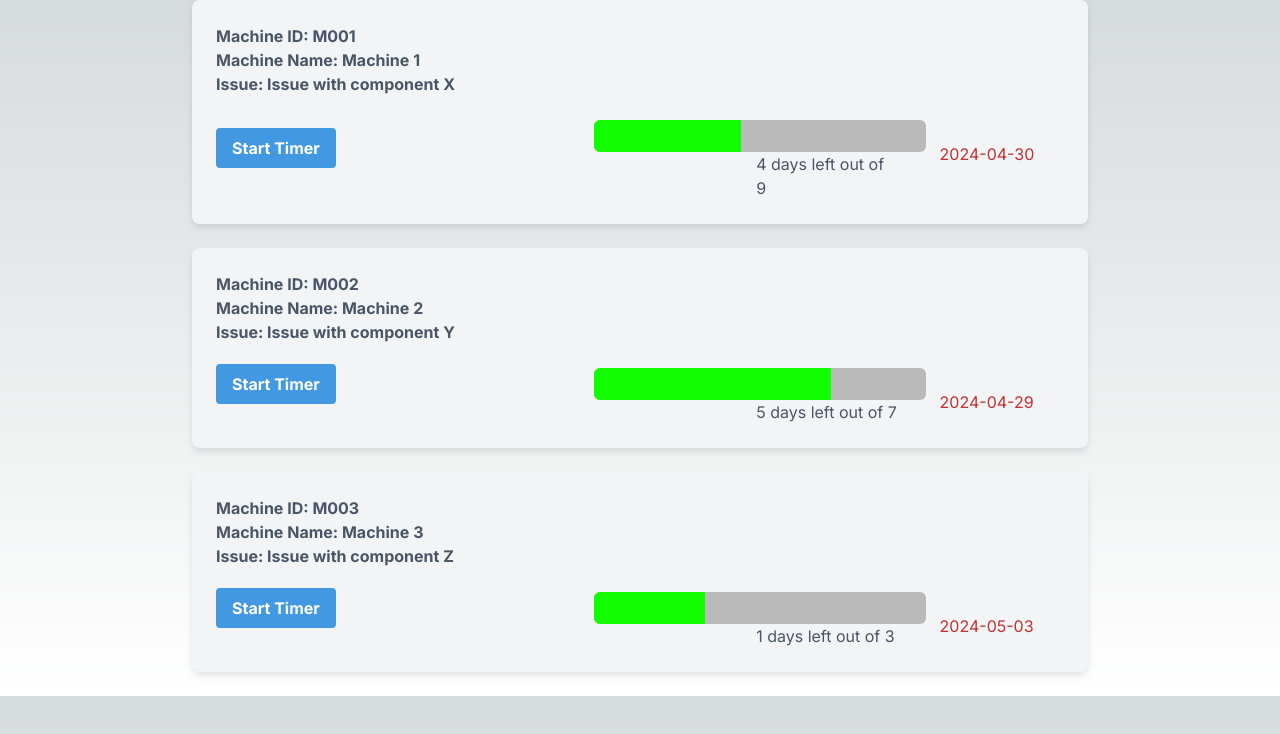
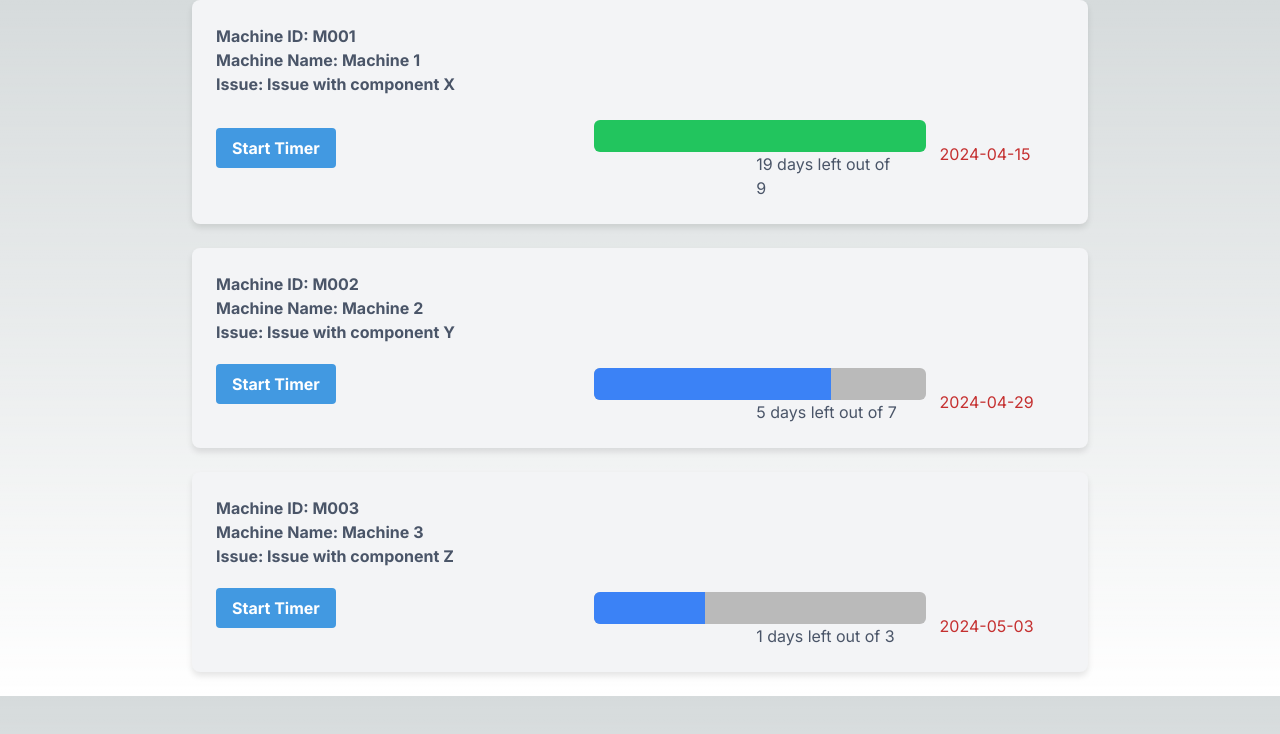
Before and after one commit to techypants/SE-hackathon, a Next.js app: page /dashboard/worker in a window 1280 px wide. Shown: the top 734 px of the page. Built offline with nearby package versions, Linux system fonts and the light colour scheme.

Commit message:
worker comp complete

```diff
--- a/app/components/issues.css
+++ b/app/components/issues.css
@@ -31,7 +31,7 @@
 
   .progress-bar{
     display: flex;
-    background-color: rgb(17, 255, 0);
+    /* background-color: rgb(17, 255, 0); */
   }
 
   .rdays{
--- a/app/components/issues.js
+++ b/app/components/issues.js
@@ -77,13 +77,20 @@ export default function IssueComp({ machineId, machineName, issue, prob, mdate,
         {isCompleted && <p>Time taken: {calculateTimeTaken()} secondss</p>}
       </div>
 	  <div className=" range flex w-full mt-2 rounded-md overflow-hidden">
-        <div className="progress-bar bg-green-500 h-8" style={{ width: `${progress * 100}%` }}></div>
+	  {(daysSinceMaintenance/reqDays) > 1 ? (
+  		<div className="progress-bar bg-green-500 h-8" style={{ width: `${progress * 100}%` }}></div>
+		) : (
+  		<div className="progress-bar bg-blue-500 h-8" style={{ width: `${progress * 100}%` }}></div>
+		)}
+
+
       </div>
 	  <div className="rdays flex">{daysSinceMaintenance} days left out of {reqDays}</div>
 	  <div className="mdate">{mdate}</div>
 	  </div>
       {startTime && !endTime && (
         <p>Elapsed Time: {timer} seconds</p>
+
       )}
     </div>
   );
--- a/app/dashboard/worker/page.jsx
+++ b/app/dashboard/worker/page.jsx
@@ -10,7 +10,7 @@ export default function WorkerDashboard() {
       machineName: "Machine 1",
       issue: "Issue with component X",
       prob: "High",
-      mdate: "2024-04-30", // Sample maintenance date
+      mdate: "2024-04-15", // Sample maintenance date
       reqDays: 9, // Sample required days for maintenance
     },
     {
```
